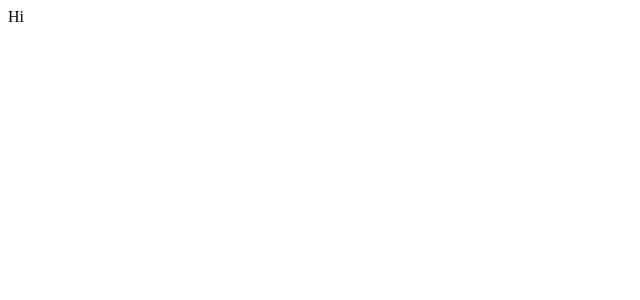
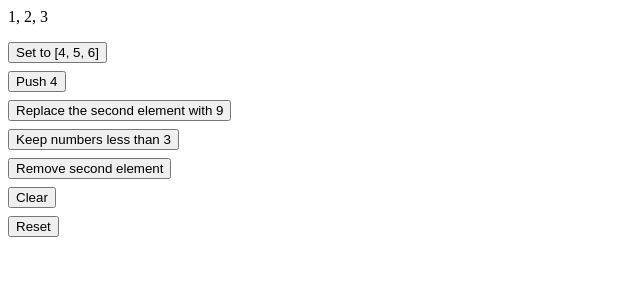
Before and after one commit to anjaliprasannan/react-beginners, a React (Vite) app in the folder ReactApp/: page / in a window 1280 px wide. Shown: the top 300 px of the page, without its empty margins (0-640 px from the left). Built offline with nearby package versions, Linux system fonts and the light colour scheme.

Commit message:
useArray hook - 52

```diff
--- a/ReactApp/src/App.jsx
+++ b/ReactApp/src/App.jsx
@@ -1,5 +1,38 @@
+import { useArray } from "./useArray";
+
+const INITIAL_ARRAY = [1, 2, 3];
+// const INITIAL_ARRAY = () => [1, 2, 3]
+
 function App() {
-  return "Hi";
+  const { array, set, push, replace, filter, remove, clear, reset } =
+    useArray(INITIAL_ARRAY);
+
+  return (
+    <>
+      <div>{array.join(", ")}</div>
+      <div
+        style={{
+          display: "flex",
+          flexDirection: "column",
+          gap: ".5rem",
+          alignItems: "flex-start",
+          marginTop: "1rem",
+        }}
+      >
+        <button onClick={() => set([4, 5, 6])}>Set to [4, 5, 6]</button>
+        <button onClick={() => push(4)}>Push 4</button>
+        <button onClick={() => replace(1, 9)}>
+          Replace the second element with 9
+        </button>
+        <button onClick={() => filter((n) => n < 3)}>
+          Keep numbers less than 3
+        </button>
+        <button onClick={() => remove(1)}>Remove second element</button>
+        <button onClick={clear}>Clear</button>
+        <button onClick={reset}>Reset</button>
+      </div>
+    </>
+  );
 }
 
 export default App;
--- /dev/null
+++ b/ReactApp/src/useArray.js
@@ -0,0 +1,37 @@
+import { useState, useCallback } from "react";
+
+export function useArray(initialValue) {
+  const [array, setArray] = useState(initialValue);
+
+  const push = useCallback((element) => {
+    setArray((a) => [...a, element]);
+  }, []);
+
+  const replace = useCallback((index, newElement) => {
+    setArray((a) => {
+      return [...a.slice(0, index), newElement, ...a.slice(index + 1)];
+    });
+  }, []);
+
+  const filter = useCallback((callback) => {
+    setArray((a) => {
+      return a.filter(callback);
+    });
+  }, []);
+
+  const remove = useCallback((index) => {
+    setArray((a) => {
+      return [...a.slice(0, index), ...a.slice(index + 1)];
+    });
+  }, []);
+
+  const clear = useCallback(() => {
+    setArray([]);
+  }, []);
+
+  const reset = useCallback(() => {
+    setArray(initialValue);
+  }, [initialValue]);
+
+  return { array, set: setArray, push, replace, filter, remove, clear, reset };
+}
```
